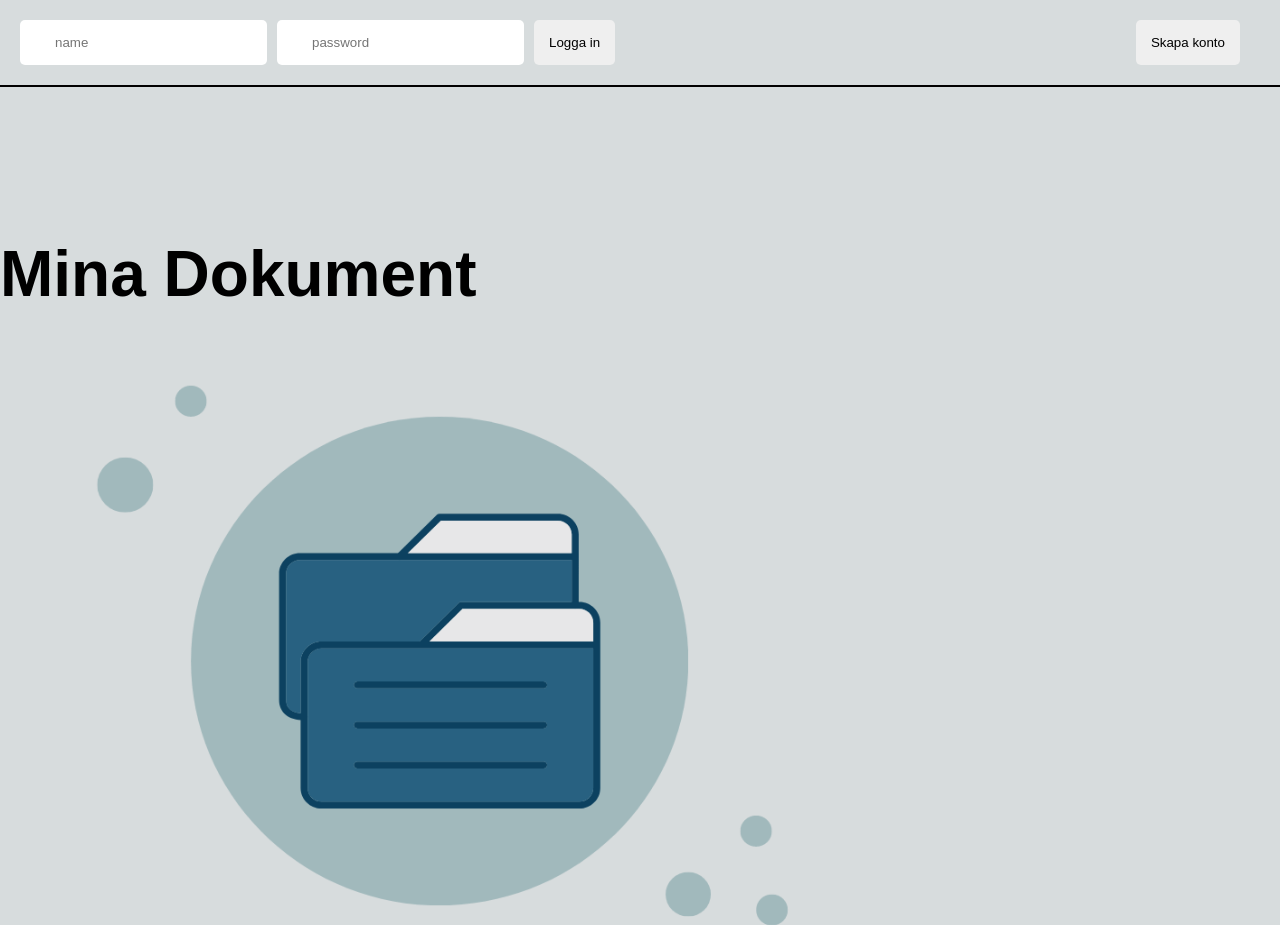
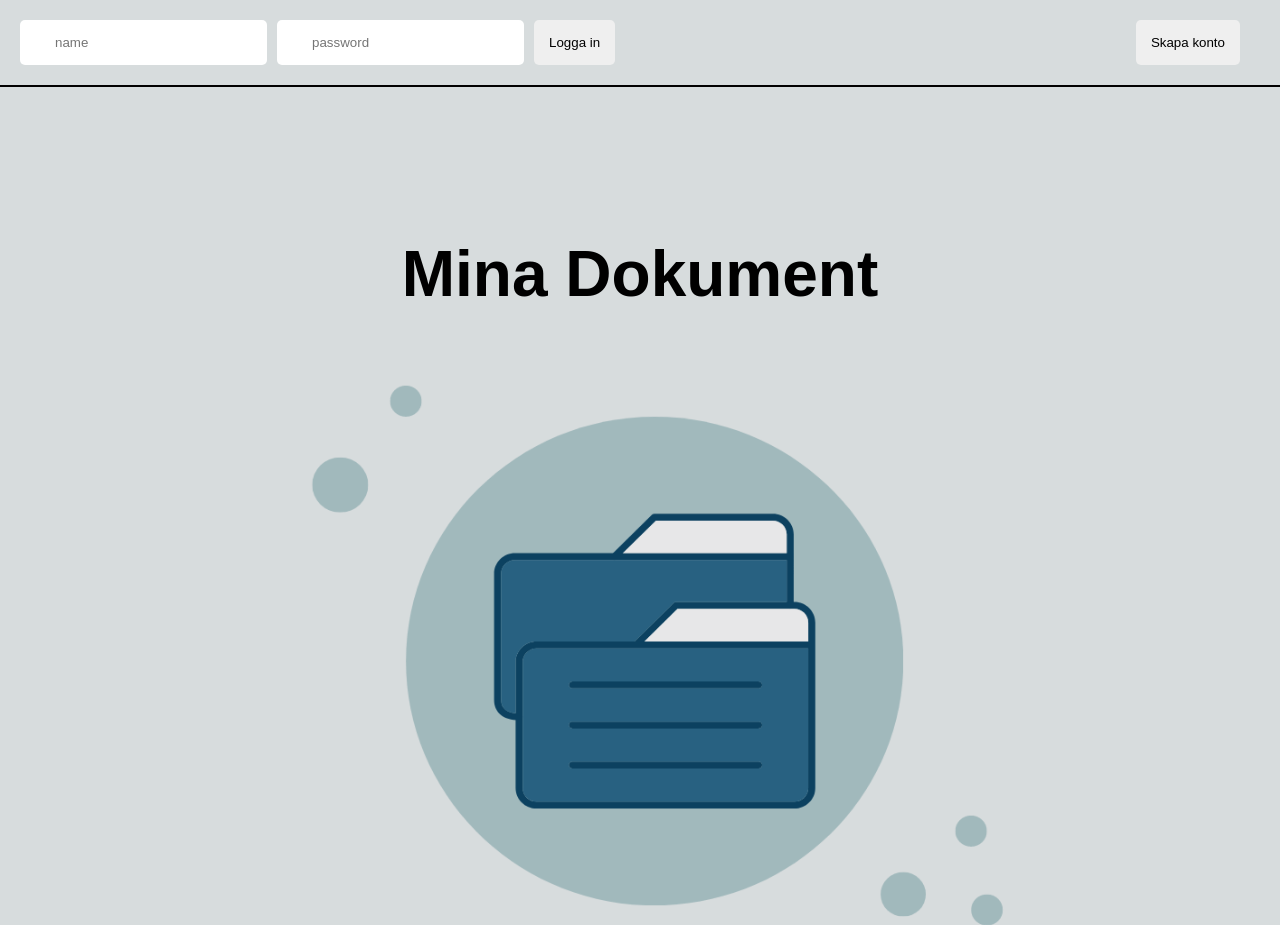
Before and after one commit to tittieth/notes, a website with bundled scripts: page frontend/index.html in a window 1280 px wide. Shown: the top 925 px of the page. Built offline with nearby package versions, Linux system fonts and the light colour scheme; files whose address does not match are found by name.

Commit message:
:lipstick: bugfix align content

```diff
--- a/frontend/style/style.scss
+++ b/frontend/style/style.scss
@@ -99,6 +99,11 @@ main {
 
   h1 {
     font-size: 4rem;
+    text-align: center;
+  }
+
+  .folder-img {
+    text-align: center;
   }
 
   .documents-wrapper {
```
Also changed, not shown: frontend/style/style.css, 1 other file.
